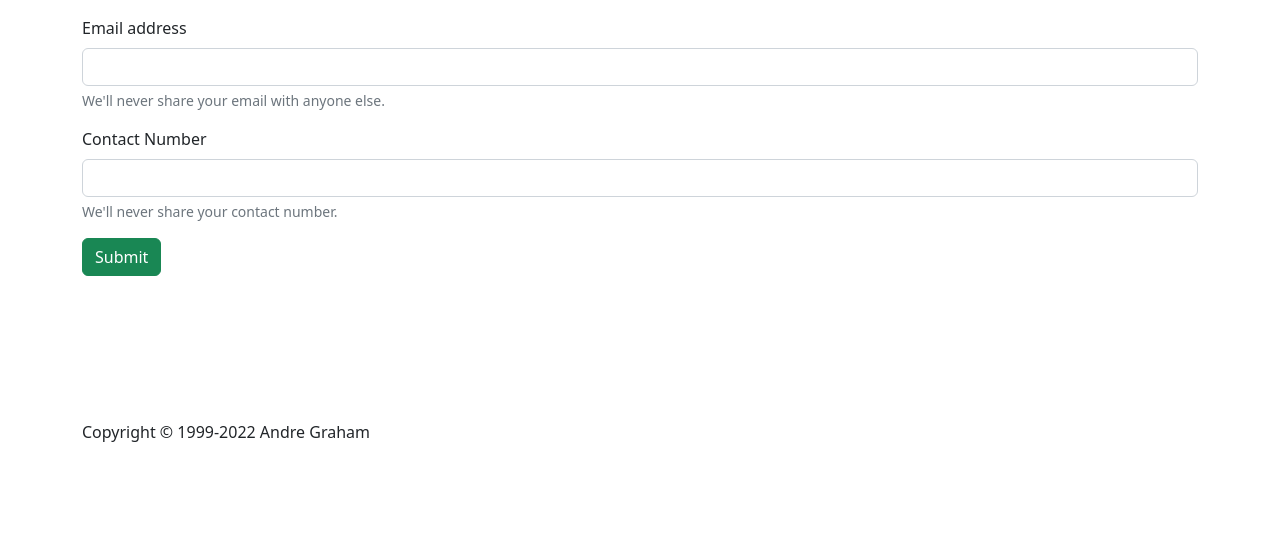
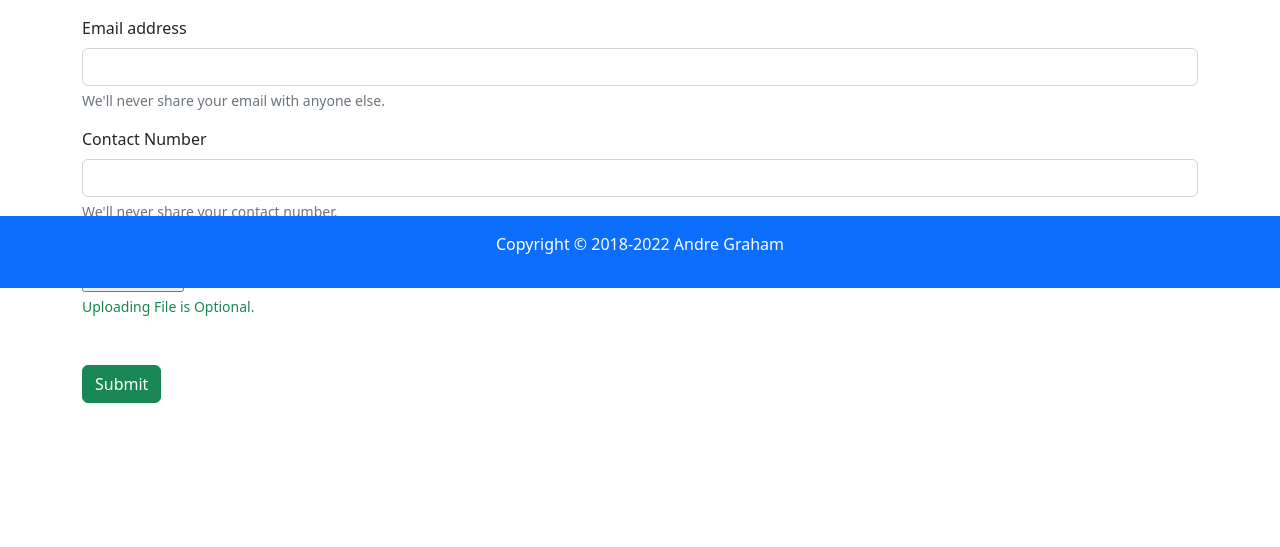
Before and after one commit to dre001/attendance, a PHP site: page /index.php in a window 1280 px wide. Shown: the part 512-1059 px from the top of the page. Before the commit the page ends 954 px from the top, so only its background shows below. Run offline with PHP 8.4, Linux system fonts and the light colour scheme; data that the repository does not hold is empty.

Commit message:
updated footer and image upload

```diff
--- a/db/crud.php
+++ b/db/crud.php
@@ -10,11 +10,11 @@
 
             $this->db = $conn;   //this gives all the private and public attributes within this class
         }                           //CREATE
-            public function insertAttendees($firstname, $lastname, $dob, $email, $phone, $specialty){
+            public function insertAttendees($firstname, $lastname, $dob, $email, $phone, $specialty, $avatar_path){
 
                 try {
                     //define sql statement to be executed
-                    $sql = "INSERT INTO attendee (firstname, lastname, dateofbirth, emailaddress, contactnumber, specialty_id) VALUES (:firstname, :lastname, :dob, :email, :contact, :specialty)";
+                    $sql = "INSERT INTO attendee (firstname, lastname, dateofbirth, emailaddress, contactnumber, specialty_id, avatar_path) VALUES (:firstname, :lastname, :dob, :email, :contact, :specialty, :avatar_path)";
 
                     //prepare the sql statement for execution
                     $stmt = $this->db->prepare($sql);
@@ -26,6 +26,7 @@
                     $stmt->bindparam(':email',$email);
                     $stmt->bindparam(':contact',$phone);
                     $stmt->bindparam(':specialty',$specialty);
+                    $stmt->bindparam(':avatar_path',$avatar_path);
                     //execute statement
                     $stmt->execute();
                     return true;
--- a/includes/footer.php
+++ b/includes/footer.php
@@ -1,9 +1,14 @@
-    <div id="footer">
+    <div id="footer" class="p-3 bg-primary text-white fixed-bottom">
         <?php
-        echo "<p>Copyright &copy; 1999-" . date("Y") . " Andre Graham</p>";
+        echo "<p class='text-center'>Copyright &copy; 2018-" . date("Y") . " Andre Graham</p>";
         ?>
     </div>
+
+    <!-- <div id="footer" class="p-3 bg-primary text-white fixed-bottom">
+      <p class="text-center">Copyright &copy; IT Conference Attendance System <?php //echo date('Y'); ?></p>
     </div>
+
+    </div> -->
 
     <script src="https://cdn.jsdelivr.net/npm/bootstrap@5.2.1/dist/js/bootstrap.bundle.min.js" integrity="sha384-u1OknCvxWvY5kfmNBILK2hRnQC3Pr17a+RTT6rIHI7NnikvbZlHgTPOOmMi466C8" crossorigin="anonymous"></script>
     <script src="https://cdn.jsdelivr.net/npm/@popperjs/core@2.11.6/dist/umd/popper.min.js" integrity="sha384-oBqDVmMz9ATKxIep9tiCxS/Z9fNfEXiDAYTujMAeBAsjFuCZSmKbSSUnQlmh/jp3" crossorigin="anonymous"></script>
--- a/index.php
+++ b/index.php
@@ -20,7 +20,7 @@ $results = $crud->getSpecialties();
 
 
 
-<form method="post" action="success.php">
+<form method="post" enctype="multipart/form-data" action="success.php" >
     <div class="mb-3">
         <label for="firstname" class="form-label">First Name</label>
         <input required type="text" class="form-control" id="firstname" name="firstname" aria-describedby="firstname" placeholder="First Name Only">
@@ -69,6 +69,21 @@ $results = $crud->getSpecialties();
         <input type="text" class="form-control" id="phone" name="phone" aria-describedby="phoneHelp">
         <div id="phoneHelp" class="form-text">We'll never share your contact number.</div>
     </div>
+<br>
+
+
+                        <!-- TO UPLOAD IMAGE -->
+
+    <div class="custom-file">
+
+        <input type="file" accept="image/*" class="custom-file-input" id="avatar" name="avatar">
+        <label class="custom-file-label" for="avatar"></label>
+        <div id="avatar" class="form-text text-success">Uploading File is Optional.</div>
+        <!-- <small id="avatar" class="form-text text-success">Uploading File is Optional.</small> -->
+    </div>
+
+<br>
+<br>
 
 
     <button type="submit" name="submit" class="btn btn-success btn-block">Submit</button>
--- a/view.php
+++ b/view.php
@@ -19,6 +19,7 @@ if(!isset($_GET['id'])){
 
 
 ?>
+<img src="<?php echo empty ($result['avatar_path']) ? "uploads/blank.jpg" : $result['avatar_path'] ; ?>" class="rounded-circle" style="width: 25%; height: 25%"/>
 
 <div class="card" style="width: 18rem;">
     <div class="card-body">
```
Also changed, not shown: success.php (+18 -6 lines), uploads/8761111111.jpg (added), uploads/blank.jpg (added).
